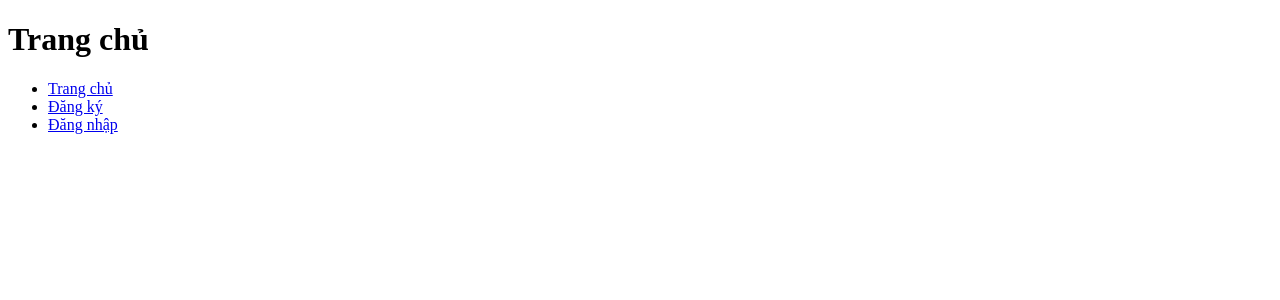
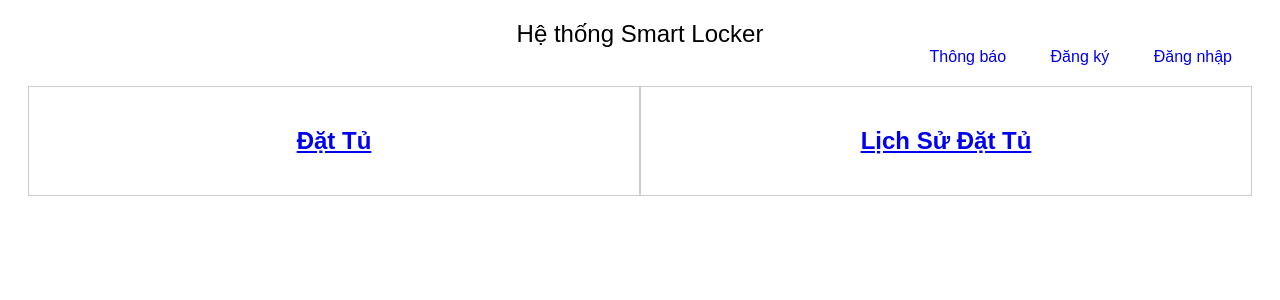
Before and after one commit to maquangthien/smartlockertest, a Flask app: page / in a window 1280 px wide. Shown: the top 300 px of the page. Run offline with Flask 3, Linux system fonts and the light colour scheme.

Commit message:
index.html

```diff
--- a/package/templates/index.html
+++ b/package/templates/index.html
@@ -1,14 +1,65 @@
 <!DOCTYPE html>
 <html>
 <head>
-    <title>Trang chủ</title>
+    <title>Hệ thống Smart Locker</title>
+    <style>
+        body {
+            font-family: Arial, sans-serif;
+        }
+
+        .header {
+            text-align: center;
+            font-size: 24px;
+            margin-top: 20px;
+        }
+
+        .navigation {
+            text-align: right;
+            margin-right: 20px;
+        }
+
+        .navigation a {
+            text-decoration: none;
+            margin: 0 20px;
+        }
+
+        .main-content {
+            display: flex;
+            justify-content: space-between;
+            margin: 20px;
+        }
+
+        .feature-box {
+            width: 48%;
+            border: 1px solid #ccc;
+            padding: 20px;
+            text-align: center;
+            cursor: pointer;
+        }
+
+        .feature-box:hover {
+            background-color: #f5f5f5;
+        }
+    </style>
 </head>
 <body>
-    <h1>Trang chủ</h1>
-    <ul>
-        <li><a href="{{ url_for('home') }}">Trang chủ</a></li>
-        <li><a href="{{ url_for('register') }}">Đăng ký</a></li>
-        <li><a href="{{ url_for('login') }}">Đăng nhập</a></li>
-    </ul>
+    <div class="header">
+        Hệ thống Smart Locker
+    </div>
+
+    <div class="navigation">
+        <a href="/notifications">Thông báo</a>
+        <a href="/register">Đăng ký</a>
+        <a href="/login">Đăng nhập</a>
+    </div>
+
+    <div class="main-content">
+        <a href="/login" class="feature-box">
+            <h2>Đặt Tủ</h2>
+        </a>
+        <a href="/login" class="feature-box">
+            <h2>Lịch Sử Đặt Tủ</h2>
+        </a>
+    </div>
 </body>
 </html>
```
